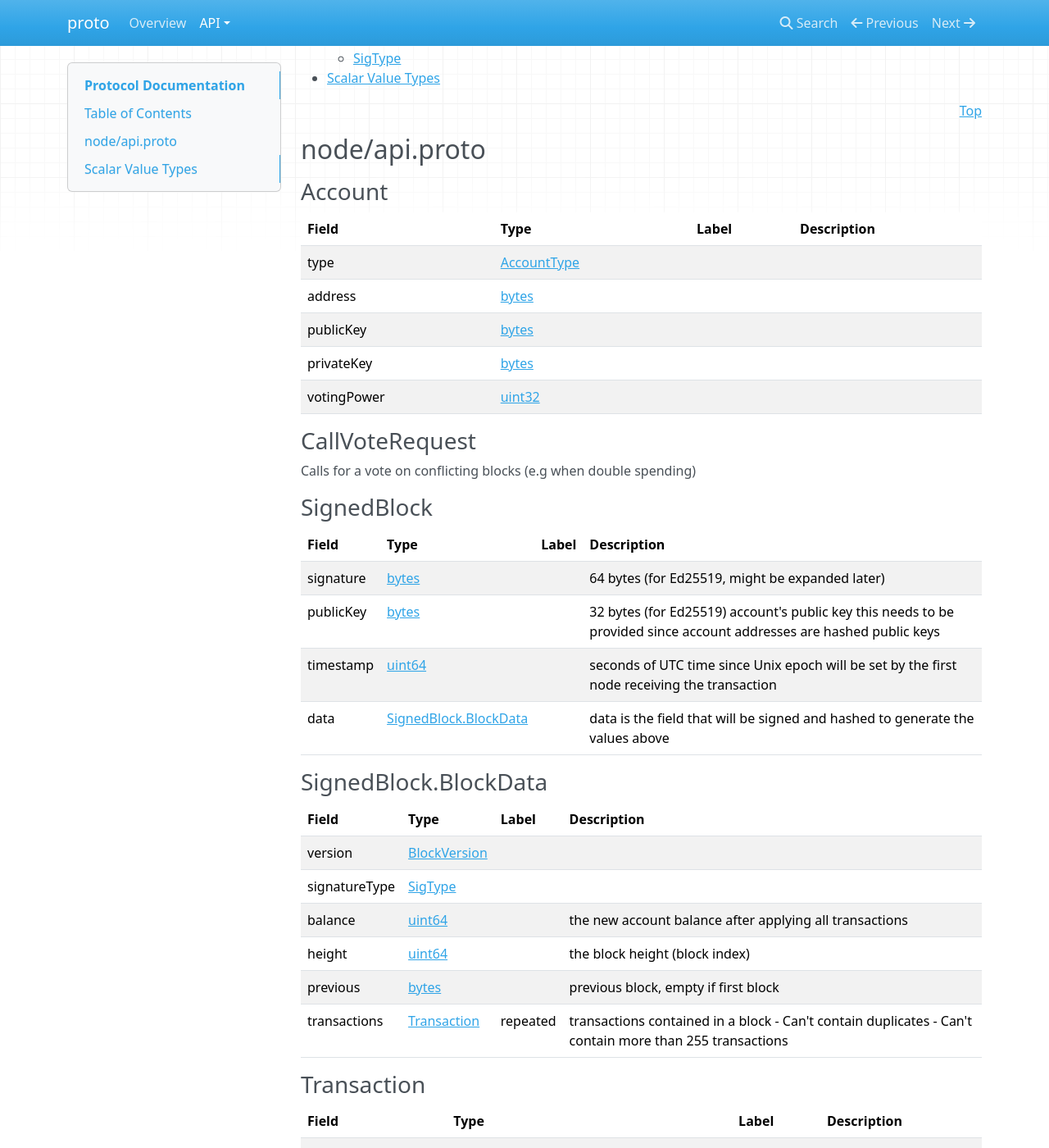
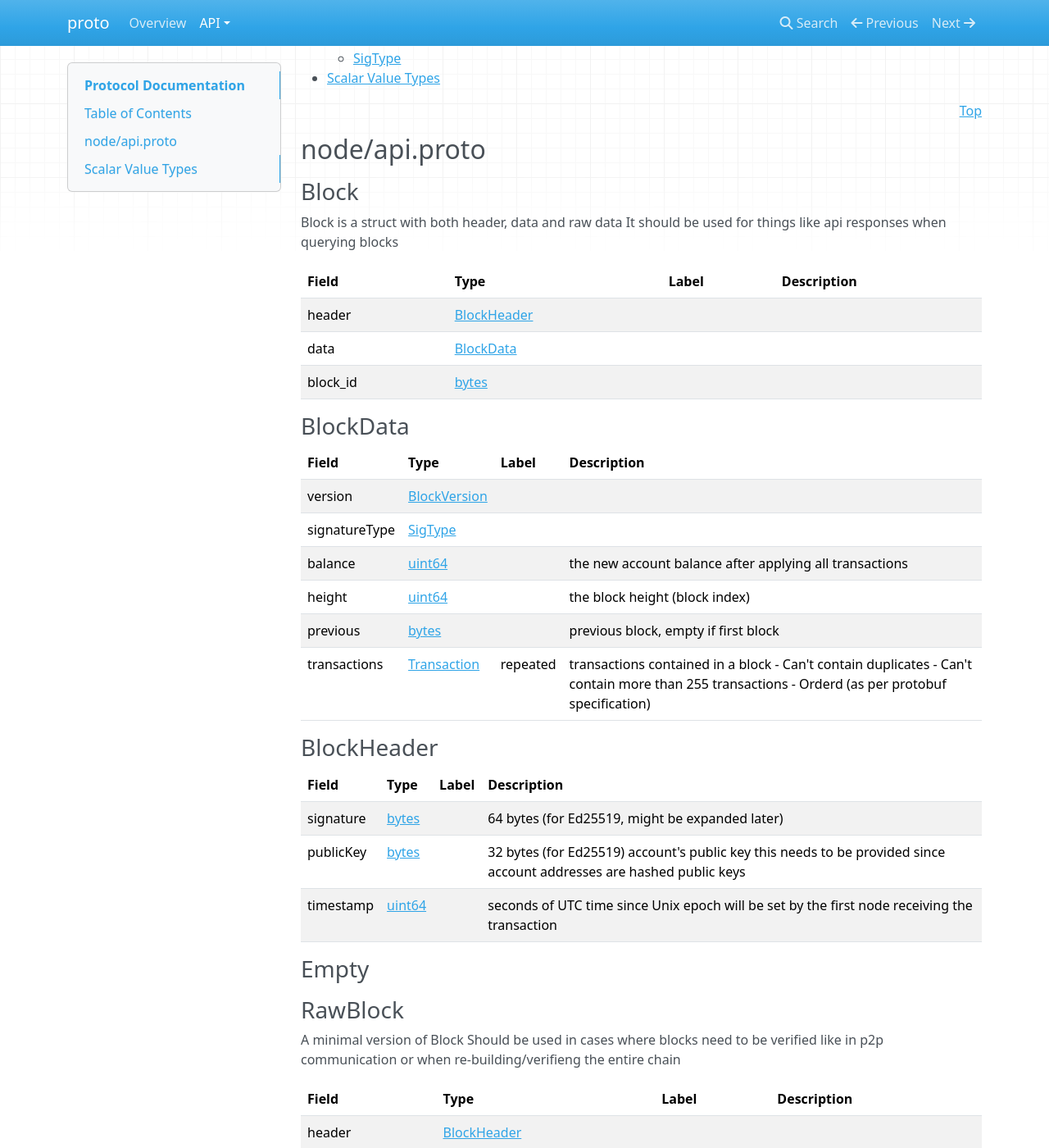
Before and after one commit to pognetwork/proto, an MkDocs documentation site: the page built from docs/proto/api.md, in a window 1280 px wide and 1400 px high, scrolled down 490 px. Shown: the whole window at 82% size. Built offline with MkDocs 1.6.1, drawn with Linux system fonts in a browser that asks for light colours; nearby versions of some CDN libraries; some of the changed text lies outside the part shown.

Commit message:
feat: update proto defs to work with adad (#7)
* update proto defs to work with adad

Signed-off-by: Henry Gressmann <mail@henrygressmann.de>

* refactor

Signed-off-by: Henry Gressmann <mail@henrygressmann.de>

* add 'new' SignedBlock method

Signed-off-by: Henry Gressmann <mail@henrygressmann.de>

* derive debug for signedblock

Signed-off-by: Henry Gressmann <mail@henrygressmann.de>

* add from SignedBlock to Block

Signed-off-by: Henry Gressmann <mail@henrygressmann.de>

* export decode error

Signed-off-by: Henry Gressmann <mail@henrygressmann.de>

* derive PartialEq for signed blocks

Signed-off-by: Henry Gressmann <mail@henrygressmann.de>

```diff
--- a/Cargo.toml
+++ b/Cargo.toml
@@ -7,7 +7,6 @@ version = "0.1.0"
 # See more keys and their definitions at https://doc.rust-lang.org/cargo/reference/manifest.html
 
 [dependencies]
-bytes = "1"
 prost = "0.9"
 sha3 = "0.10"
 tonic = "0.6"
--- a/docs/proto/api.md
+++ b/docs/proto/api.md
@@ -3,65 +3,74 @@
 
 ## Table of Contents
 
-- [node/api.proto](#node/api.proto)
-    - [Account](#API.Account)
-    - [CallVoteRequest](#API.CallVoteRequest)
-    - [SignedBlock](#API.SignedBlock)
-    - [SignedBlock.BlockData](#API.SignedBlock.BlockData)
-    - [Transaction](#API.Transaction)
-    - [Transaction.TxClaim](#API.Transaction.TxClaim)
-    - [Transaction.TxDelegate](#API.Transaction.TxDelegate)
-    - [Transaction.TxOpen](#API.Transaction.TxOpen)
-    - [Transaction.TxSend](#API.Transaction.TxSend)
-    - [VoteResponse](#API.VoteResponse)
+- [node/api.proto](#node_api-proto)
+    - [Block](#API-Block)
+    - [BlockData](#API-BlockData)
+    - [BlockHeader](#API-BlockHeader)
+    - [Empty](#API-Empty)
+    - [RawBlock](#API-RawBlock)
+    - [Transaction](#API-Transaction)
+    - [Transaction.TxClaim](#API-Transaction-TxClaim)
+    - [Transaction.TxDelegate](#API-Transaction-TxDelegate)
+    - [Transaction.TxOpen](#API-Transaction-TxOpen)
+    - [Transaction.TxSend](#API-Transaction-TxSend)
 
-    - [AccountType](#API.AccountType)
-    - [BlockVersion](#API.BlockVersion)
-    - [SigType](#API.SigType)
+    - [AccountType](#API-AccountType)
+    - [BlockVersion](#API-BlockVersion)
+    - [SigType](#API-SigType)
 
 - [Scalar Value Types](#scalar-value-types)
 
 
 
-<a name="node/api.proto"></a>
+<a name="node_api-proto"></a>
 <p align="right"><a href="#top">Top</a></p>
 
 ## node/api.proto
 
 
 
-<a name="API.Account"></a>
+<a name="API-Block"></a>
 
-### Account
-
+### Block
+Block is a struct with both header, data and raw data
+It should be used for things like api responses when querying blocks
 
 
 | Field | Type | Label | Description |
 | ----- | ---- | ----- | ----------- |
-| type | [AccountType](#API.AccountType) |  |  |
-| address | [bytes](#bytes) |  |  |
-| publicKey | [bytes](#bytes) |  |  |
-| privateKey | [bytes](#bytes) |  |  |
-| votingPower | [uint32](#uint32) |  |  |
+| header | [BlockHeader](#API-BlockHeader) |  |  |
+| data | [BlockData](#API-BlockData) |  |  |
+| block_id | [bytes](#bytes) |  |  |
 
 
 
 
 
 
-<a name="API.CallVoteRequest"></a>
+<a name="API-BlockData"></a>
 
-### CallVoteRequest
-Calls for a vote on conflicting blocks (e.g when double spending)
+### BlockData
+
+
+
+| Field | Type | Label | Description |
+| ----- | ---- | ----- | ----------- |
+| version | [BlockVersion](#API-BlockVersion) |  |  |
+| signatureType | [SigType](#API-SigType) |  |  |
+| balance | [uint64](#uint64) |  | the new account balance after applying all transactions |
+| height | [uint64](#uint64) |  | the block height (block index) |
+| previous | [bytes](#bytes) |  | previous block, empty if first block |
+| transactions | [Transaction](#API-Transaction) | repeated | transactions contained in a block - Can&#39;t contain duplicates - Can&#39;t contain more than 255 transactions - Orderd (as per protobuf specification) |
 
 
 
 
 
 
-<a name="API.SignedBlock"></a>
+<a name="API-BlockHeader"></a>
 
-### SignedBlock
+### BlockHeader
 
 
 
@@ -70,34 +79,41 @@ Calls for a vote on conflicting blocks (e.g when double spending)
 | signature | [bytes](#bytes) |  | 64 bytes (for Ed25519, might be expanded later) |
 | publicKey | [bytes](#bytes) |  | 32 bytes (for Ed25519) account&#39;s public key this needs to be provided since account addresses are hashed public keys |
 | timestamp | [uint64](#uint64) |  | seconds of UTC time since Unix epoch will be set by the first node receiving the transaction |
-| data | [SignedBlock.BlockData](#API.SignedBlock.BlockData) |  | data is the field that will be signed and hashed to generate the values above |
 
 
 
 
 
 
-<a name="API.SignedBlock.BlockData"></a>
+<a name="API-Empty"></a>
 
-### SignedBlock.BlockData
-
-
-
-| Field | Type | Label | Description |
-| ----- | ---- | ----- | ----------- |
-| version | [BlockVersion](#API.BlockVersion) |  |  |
-| signatureType | [SigType](#API.SigType) |  |  |
-| balance | [uint64](#uint64) |  | the new account balance after applying all transactions |
-| height | [uint64](#uint64) |  | the block height (block index) |
-| previous | [bytes](#bytes) |  | previous block, empty if first block |
-| transactions | [Transaction](#API.Transaction) | repeated | transactions contained in a block - Can&#39;t contain duplicates - Can&#39;t contain more than 255 transactions |
+### Empty
 
 
 
 
 
 
-<a name="API.Transaction"></a>
+
+<a name="API-RawBlock"></a>
+
+### RawBlock
+A minimal version of Block
+Should be used in cases where blocks need to be verified like in p2p
+communication or when re-building/verifieng the entire chain
+
+
+| Field | Type | Label | Description |
+| ----- | ---- | ----- | ----------- |
+| header | [BlockHeader](#API-BlockHeader) |  |  |
+| data | [bytes](#bytes) |  |  |
+
+
+
+
+
+
+<a name="API-Transaction"></a>
 
 ### Transaction
 
@@ -105,17 +121,17 @@ Calls for a vote on conflicting blocks (e.g when double spending)
 
 | Field | Type | Label | Description |
 | ----- | ---- | ----- | ----------- |
-| txOpen | [Transaction.TxOpen](#API.Transaction.TxOpen) |  |  |
-| txSend | [Transaction.TxSend](#API.Transaction.TxSend) |  |  |
-| txCollect | [Transaction.TxClaim](#API.Transaction.TxClaim) |  |  |
-| txDelegate | [Transaction.TxDelegate](#API.Transaction.TxDelegate) |  |  |
+| txOpen | [Transaction.TxOpen](#API-Transaction-TxOpen) |  |  |
+| txSend | [Transaction.TxSend](#API-Transaction-TxSend) |  |  |
+| txClaim | [Transaction.TxClaim](#API-Transaction-TxClaim) |  |  |
+| txDelegate | [Transaction.TxDelegate](#API-Transaction-TxDelegate) |  |  |
 
 
 
 
 
 
-<a name="API.Transaction.TxClaim"></a>
+<a name="API-Transaction-TxClaim"></a>
 
 ### Transaction.TxClaim
 Block Claim collects a transaction from another account&#39;s block
@@ -123,14 +139,14 @@ Block Claim collects a transaction from another account&#39;s block
 
 | Field | Type | Label | Description |
 | ----- | ---- | ----- | ----------- |
-| transactionID | [bytes](#bytes) |  |  |
+| sendTransactionID | [bytes](#bytes) |  |  |
 
 
 
 
 
 
-<a name="API.Transaction.TxDelegate"></a>
+<a name="API-Transaction-TxDelegate"></a>
 
 ### Transaction.TxDelegate
 Block delegate assigns a new representative to an account
@@ -145,7 +161,7 @@ Block delegate assigns a new representative to an account
 
 
 
-<a name="API.Transaction.TxOpen"></a>
+<a name="API-Transaction-TxOpen"></a>
 
 ### Transaction.TxOpen
 Initialize a new Account
@@ -153,14 +169,14 @@ Initialize a new Account
 
 | Field | Type | Label | Description |
 | ----- | ---- | ----- | ----------- |
-| type | [AccountType](#API.AccountType) |  |  |
+| type | [AccountType](#API-AccountType) |  |  |
 
 
 
 
 
 
-<a name="API.Transaction.TxSend"></a>
+<a name="API-Transaction-TxSend"></a>
 
 ### Transaction.TxSend
 Block send is a send transaction in the sender&#39;s account
@@ -177,19 +193,9 @@ Block send is a send transaction in the sender&#39;s account
 
 
 
-<a name="API.VoteResponse"></a>
-
-### VoteResponse
-Vote casts a vote on which of multiple conflicting block will be chosen
 
 
-
-
-
-
-
-
-<a name="API.AccountType"></a>
+<a name="API-AccountType"></a>
 
 ### AccountType
 should be represented as u8
@@ -201,7 +207,7 @@ should be represented as u8
 
 
 
-<a name="API.BlockVersion"></a>
+<a name="API-BlockVersion"></a>
 
 ### BlockVersion
 should be represented as u8
@@ -212,7 +218,7 @@ should be represented as u8
 
 
 
-<a name="API.SigType"></a>
+<a name="API-SigType"></a>
 
 ### SigType
 should be represented as u8
```
Also changed, not shown: docs/proto/block.md (+52 -52 lines), docs/proto/node_admin.md (+53 -64 lines), docs/proto/node_user.md (+9 -9 lines), docs/proto/node_wallet_manager.md (+47 -69 lines), 11 other files.
